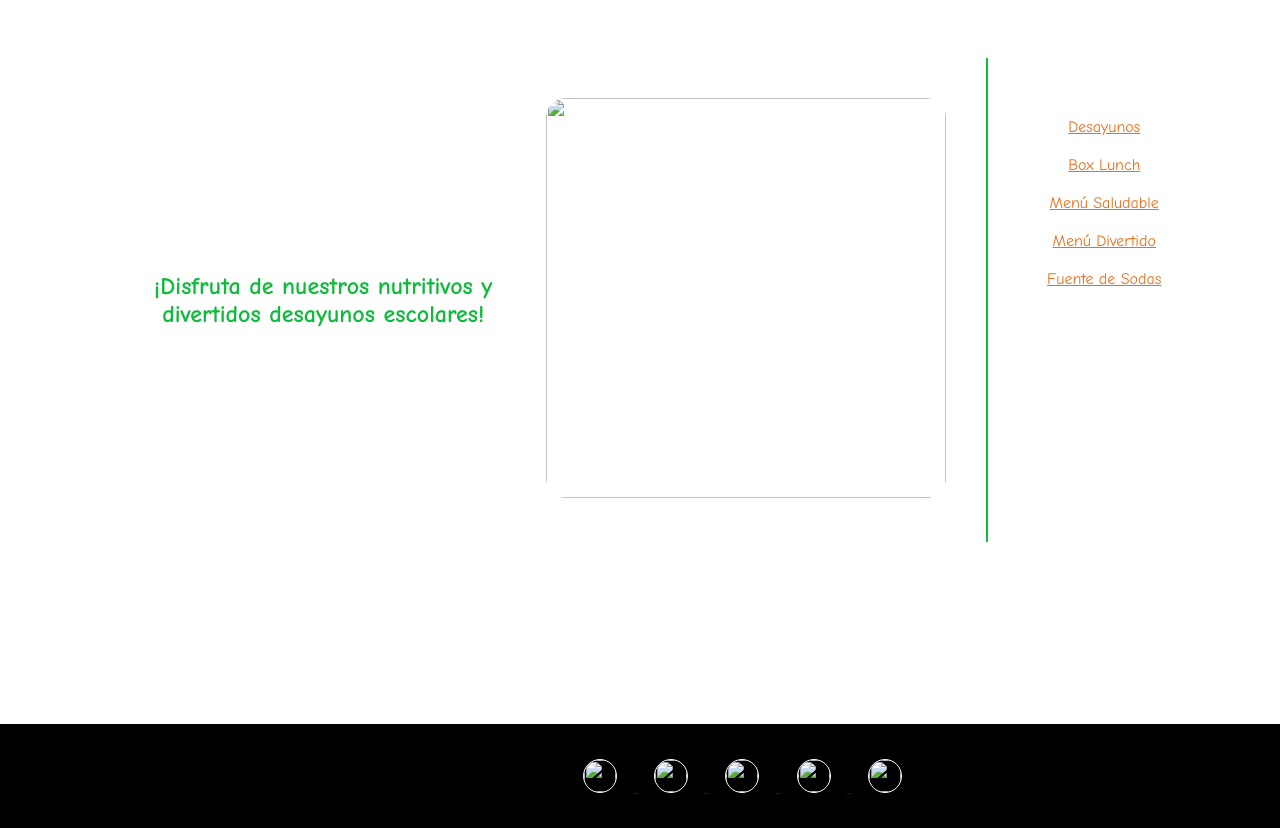
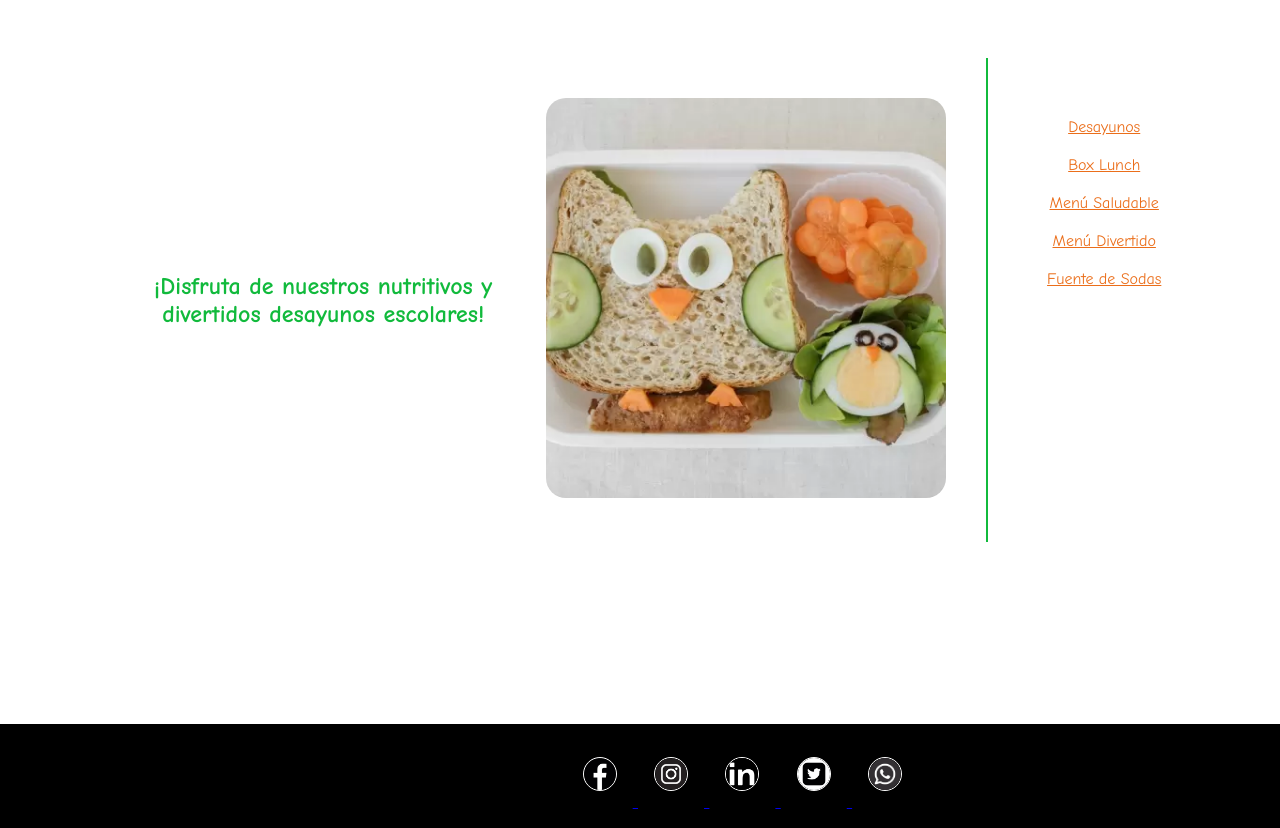
Before and after one commit to AnnyTeacher/my-landing-page, a plain HTML site: page index.html in a window 1280 px wide. Shown: the part 772-1600 px from the top of the page. Drawn offline with nearby package versions, Linux system fonts and the light colour scheme; a script that the page names is missing.

Commit message:
Hola Esme

```diff
--- a/index.html
+++ b/index.html
@@ -23,7 +23,7 @@
   <body>
     <header>
       <a href="#" class="logo">
-        <img src="img/logo.jpg"></img>
+        <img src="logo.jpg"></img>
       </a>
     </header>
     <div class="jumbotron bg-jumbotron d-flex flex column justify-content-center align items-center text-white text-center">
@@ -51,7 +51,7 @@
         <h2 style="font-family:comic sans MS;">¡Disfruta de nuestros nutritivos y divertidos  desayunos escolares!</h2>
 
 
-        <div><img src= "img/desayuno2.jpg" class ="buho" alt=""></div>
+        <div><img src= "desayuno2.jpg" class ="buho" alt=""></div>
      </div>
     </div>
     <div class="menu-secundario">
@@ -69,19 +69,19 @@
 
     <div class="footer-social-icon">
       <a href="#">
-        <img src="img/fb.png" class ="social-icon" alt="">
+        <img src="fb.png" class ="social-icon" alt="">
       </a>
       <a href="#">
-        <img src="img/instagram.png" class ="social-icon" alt="">
+        <img src="instagram.png" class ="social-icon" alt="">
       </a>
       <a href="#">
-        <img src="img/linkding.png" class ="social-icon" alt="">
+        <img src="linkding.png" class ="social-icon" alt="">
       </a>
       <a href="#">
-        <img src="img/twitter.png" class ="social-icon" alt="">
+        <img src="twitter.png" class ="social-icon" alt="">
       </a>
       <a href="#">
-        <img src="img/whatsapp.png" class ="social-icon" alt="">
+        <img src="whatsapp.png" class ="social-icon" alt="">
       </a>
     </div>
 
```
